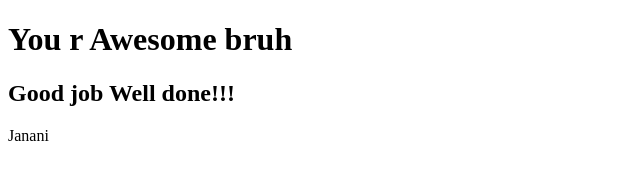
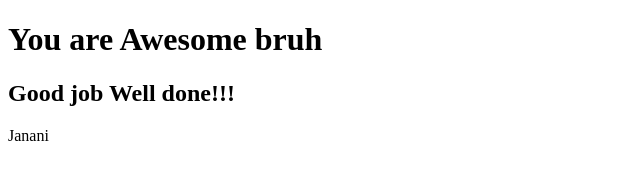
Before and after one commit to Janani-S009/nodejs, a website: page index.html in a window 1280 px wide. Shown: the whole page, without its empty margins (0-640 px from the left). Drawn offline with Linux system fonts and the light colour scheme.

Commit message:
Update index.html

```diff
--- a/index.html
+++ b/index.html
@@ -1,7 +1,7 @@
 <!doctype html>
 <html>
 	<body>
-		<h1>You r Awesome bruh</h1>
+		<h1>You are Awesome bruh</h1>
 		<h2>Good job Well done!!!</h2>
 		<p>Janani</p>
 	</body>
```
